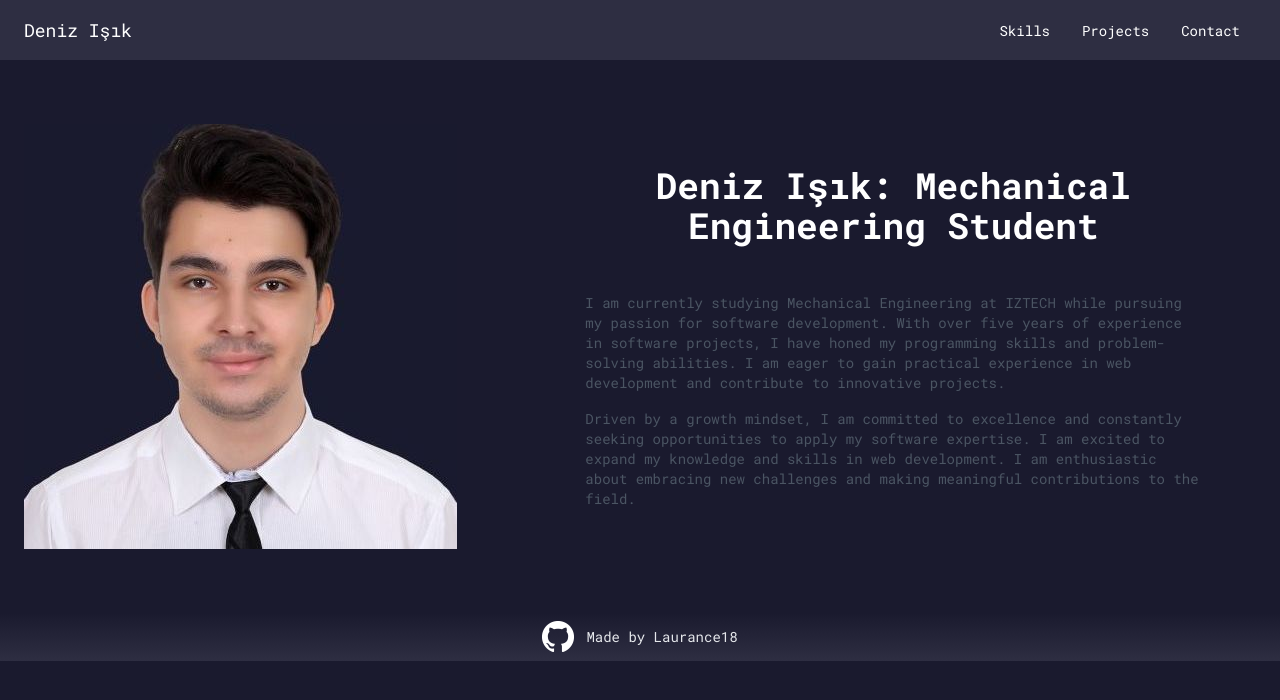
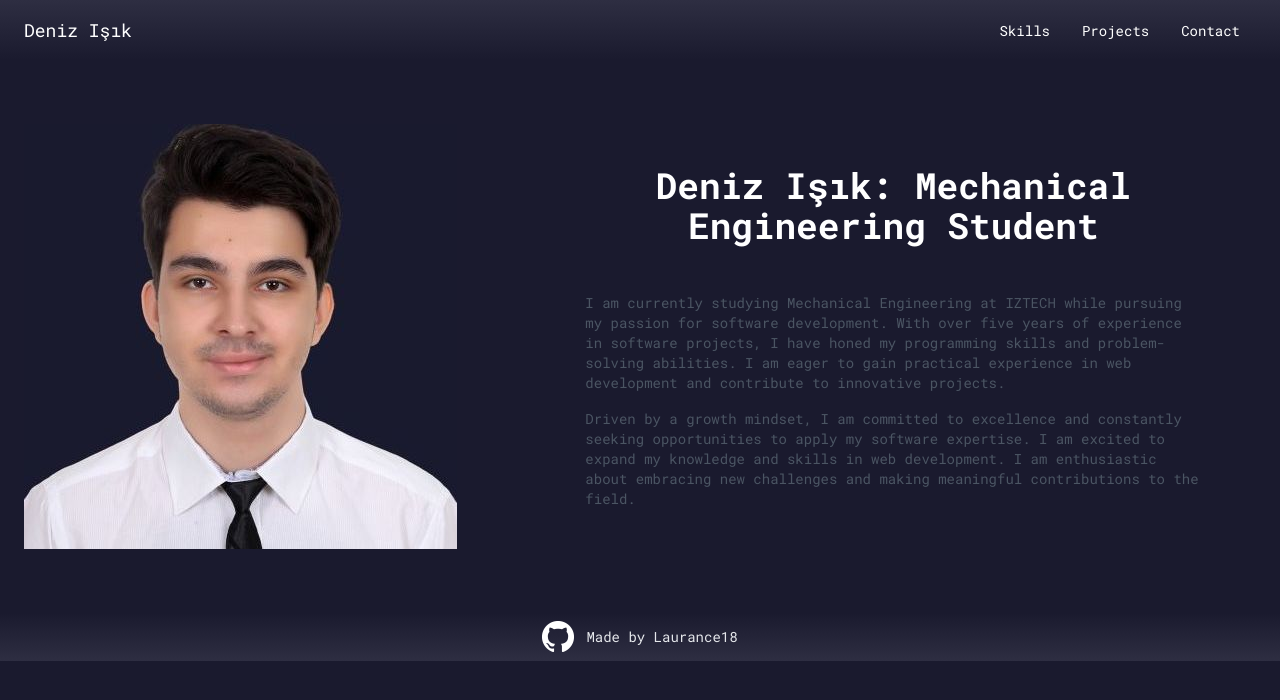
Before and after one commit to laurance18/portfolio, a JavaScript app in the folder portfolio-site/: page / in a window 1280 px wide. Shown: the top 700 px of the page. Built offline with nearby package versions, Linux system fonts and the light colour scheme; the HTML template or start-up script is replaced by a standard one.

Commit message:
Update Navbar.js

```diff
--- a/portfolio-site/src/components/Navbar.js
+++ b/portfolio-site/src/components/Navbar.js
@@ -1,11 +1,11 @@
-import {BrowserView, MobileView, isMobile} from 'react-device-detect';
+import {BrowserView, MobileView} from 'react-device-detect';
 
 export default function Navbar() {
 
     return (
         <>
             <BrowserView>
-                <nav className="bg-secondary flex justify-between items-center py-4 px-6">
+                <nav className="bg-gradient-to-t from-primary to-secondary flex justify-between items-center py-4 px-6">
                     <h2 className="text-white text-lg">Deniz Işık</h2>
                     <div className="nav--links">
                         <a href="#skills" className="text-white text-sm hover:text-gray-300 px-4">Skills</a>
```
